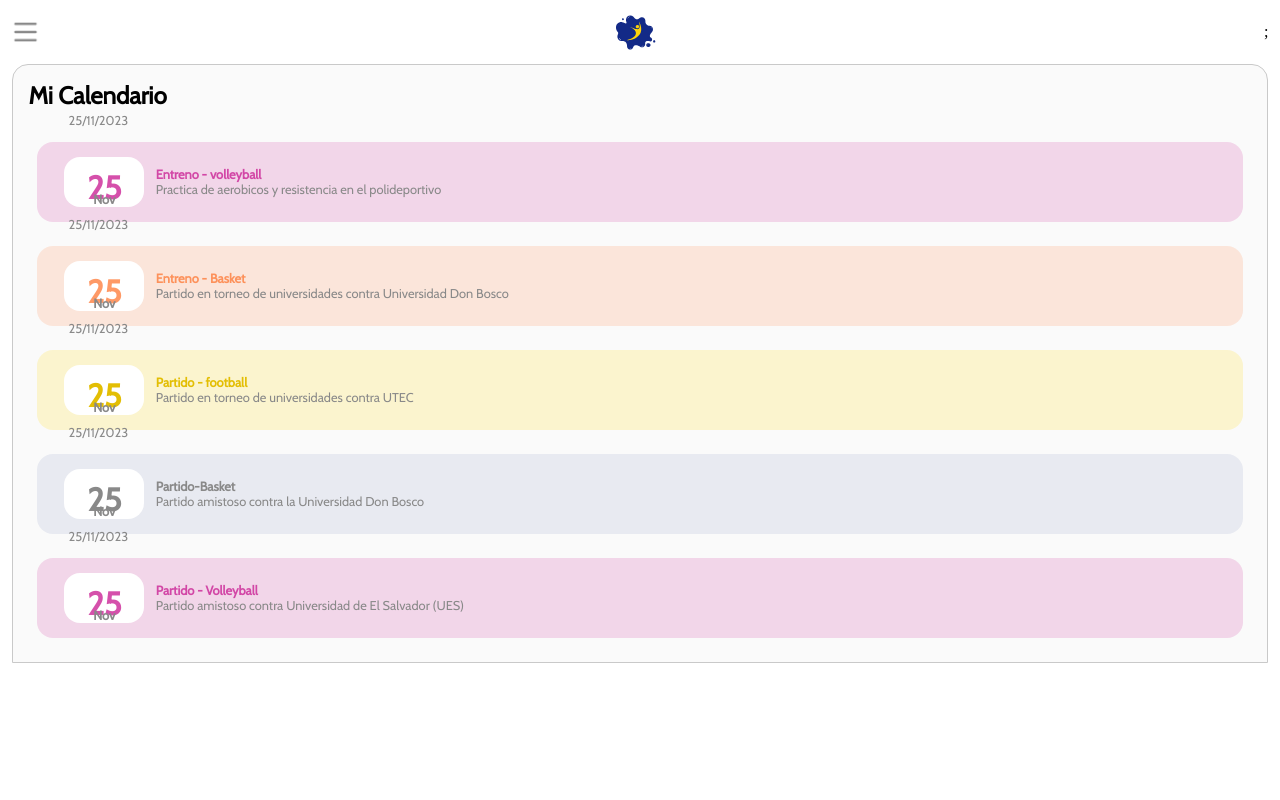
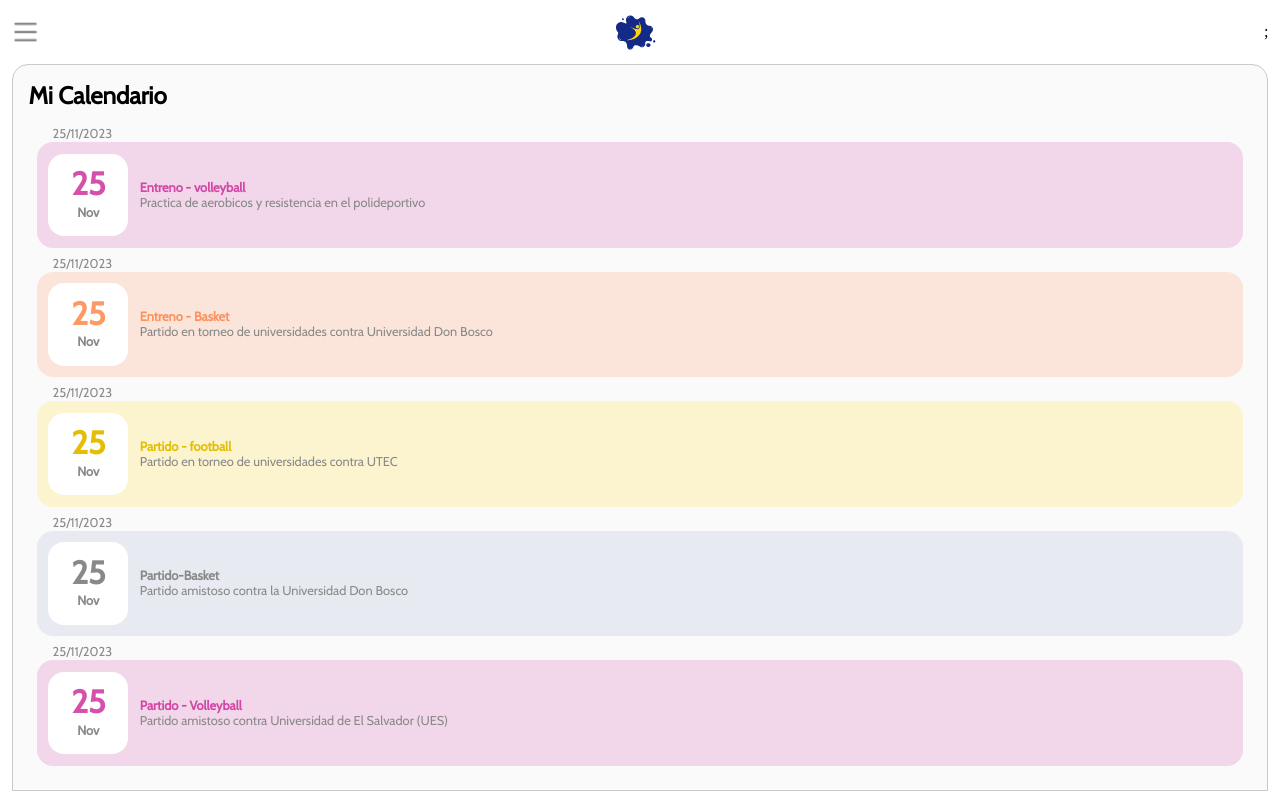
Before and after one commit to Diego024/proyecto-equipo-10-sec-2-thinkpad, a React (Vite) app in the folder poliuca-client/: page /calendario in a window 1280 px wide. Built offline with nearby package versions, Linux system fonts and the light colour scheme.

Commit message:
:lipstick: Modificar estilos del Calendario
Acoplar estilos existentes a la nueva inicializacion

```diff
--- a/poliuca-client/src/assets/css/calendario.scss
+++ b/poliuca-client/src/assets/css/calendario.scss
@@ -55,10 +55,10 @@ header {
 
   .card {
     width: auto;
-    height: 5rem;
+    // height: 5rem;
     display: flex;
+    position: relative;
     flex-flow: nowrap;
-    padding: 1rem;
 
     border-radius: 0.5rem;
     background-color: rgb(239, 238, 238);
@@ -154,6 +154,7 @@ header {
       .month {
         width: auto;
         font-weight: bold;
+        margin: 1rem;
       }
     }
   }
@@ -166,10 +167,10 @@ header {
 }
 
 .date-line {
-  position: relative;
+  // position: relative;
   .date {
     position: absolute;
-    top: -4.3rem;
+    top: -1rem;
     padding: 0 1rem;
   }
 }
```
